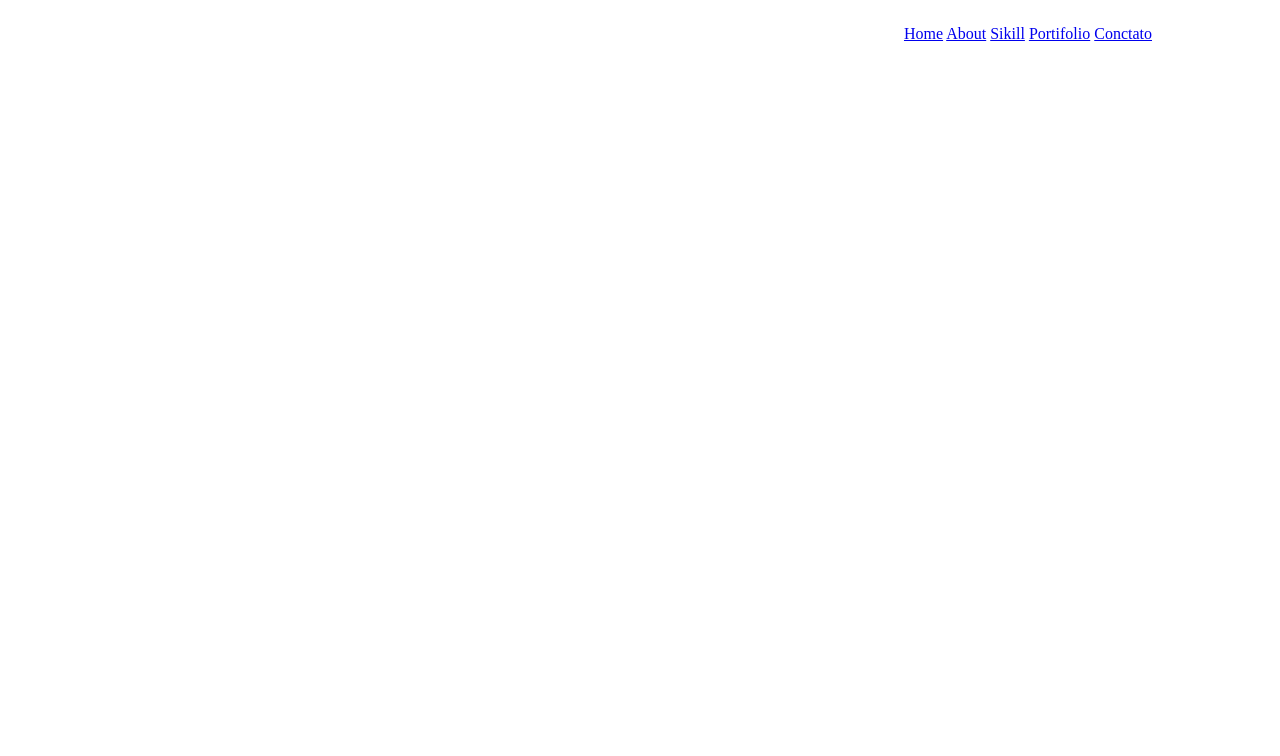
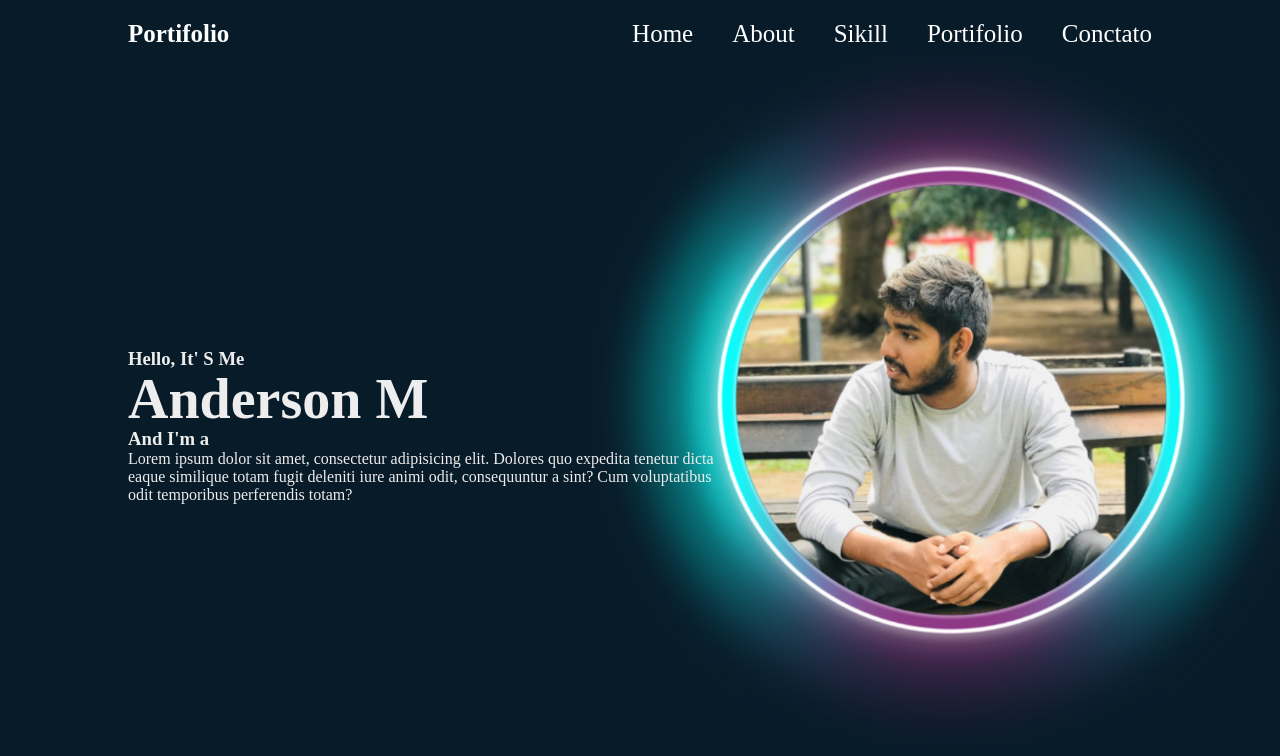
Before and after one commit to andersontecnicoprogramador/Personal-Portfolio-Website, a plain HTML site: page index.html in a window 1280 px wide. Drawn offline with nearby package versions, Linux system fonts and the light colour scheme.

Commit message:
terceiro commit

```diff
--- a/index.html
+++ b/index.html
@@ -5,6 +5,7 @@
     <meta name="viewport" content="width=device-width, initial-scale=1.0">
     <title>Document</title>
     <link rel="stylesheet" href="style.css">
+    <link href='https://unpkg.com/boxicons@2.1.4/css/boxicons.min.css' rel='stylesheet'>
 </head>
 <body>
     <header class="header">
@@ -18,5 +19,21 @@
             <a href="#">Conctato</a>
         </nav>
     </header>
+
+    <section class="home">
+        <div class="home-content">
+            <h3>Hello, It' S Me</h3>
+            <h1>Anderson M</h1>
+            <h3>And I'm a</h3>
+            <p>Lorem ipsum dolor sit amet, consectetur adipisicing elit. Dolores quo expedita tenetur dicta eaque similique totam fugit deleniti iure animi odit, consequuntur a sint? Cum voluptatibus odit temporibus perferendis totam?</p>
+            <br>
+            <div class="home-sci">
+                <a href="#"><box-icon type='logo' name='facebook'></box-icon></a>
+                <a href="#"></a>
+                <a href="#"></a>
+                <a href="#"></a>
+            </div>
+        </div>
+    </section>
 </body>
 </html>
--- a/style.css
+++ b/style.css
@@ -28,3 +28,40 @@ body {
     text-decoration: none;
     font-weight: 600;
 }
+
+.navbar a {
+    display: inline-block;
+    font-size: 25px;
+    color: #fff;
+    text-decoration: none;
+    font-weight: 500;
+    margin-left: 35px;
+    transition: .3;
+}
+
+.navbar a:hover {
+    color: #0ef;
+}
+
+.home {
+    position: relative;
+    width: 100%;
+    justify-content: space-between;
+    height: 100vh;
+    background:url(Purple\ Illustrated\ Mountain\ Desktop\ Wallpaper.png)no-repeat;
+    background-size: cover;
+    background-position: center;
+    display: flex;
+    align-items: center;
+    padding: 70px 10% 0;
+}
+
+.home-content {
+    max-width: 600px;
+}
+
+.home-content h1 {
+    font-size: 56px;
+    font-weight: 700;
+    margin: -3px 0;
+}
```
Also changed, not shown: Futuristic Neon Blue And Pink Light Instagram Profile Picture.png (added), Purple Illustrated Mountain Desktop Wallpaper.png (added).
